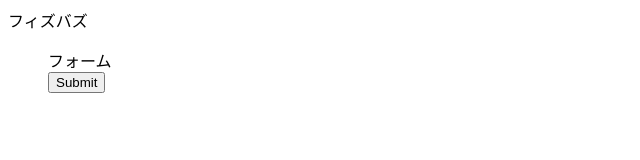
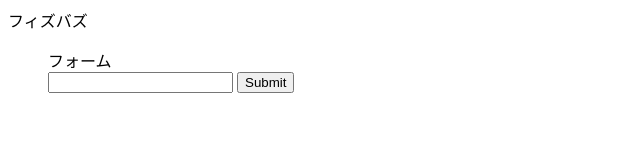
Before and after one commit to kubomasao8145/web-12, a plain HTML site: page index.html in a window 1280 px wide. Shown: the whole page, without its empty margins (0-640 px from the left). Drawn offline with Linux system fonts and the light colour scheme.

Commit message:
Update index.html

```diff
--- a/index.html
+++ b/index.html
@@ -10,10 +10,11 @@
     <section>
           <hl>フィズバズ</hl>
        <ul id="FiBuzz">
-        </form>
+
 
        <hl>フォーム</hl>
        <form action="#" id="form">
+          <input type="text" name="word">
           <input type="submit" value"おしますか">
           </form>
        </section>
```
